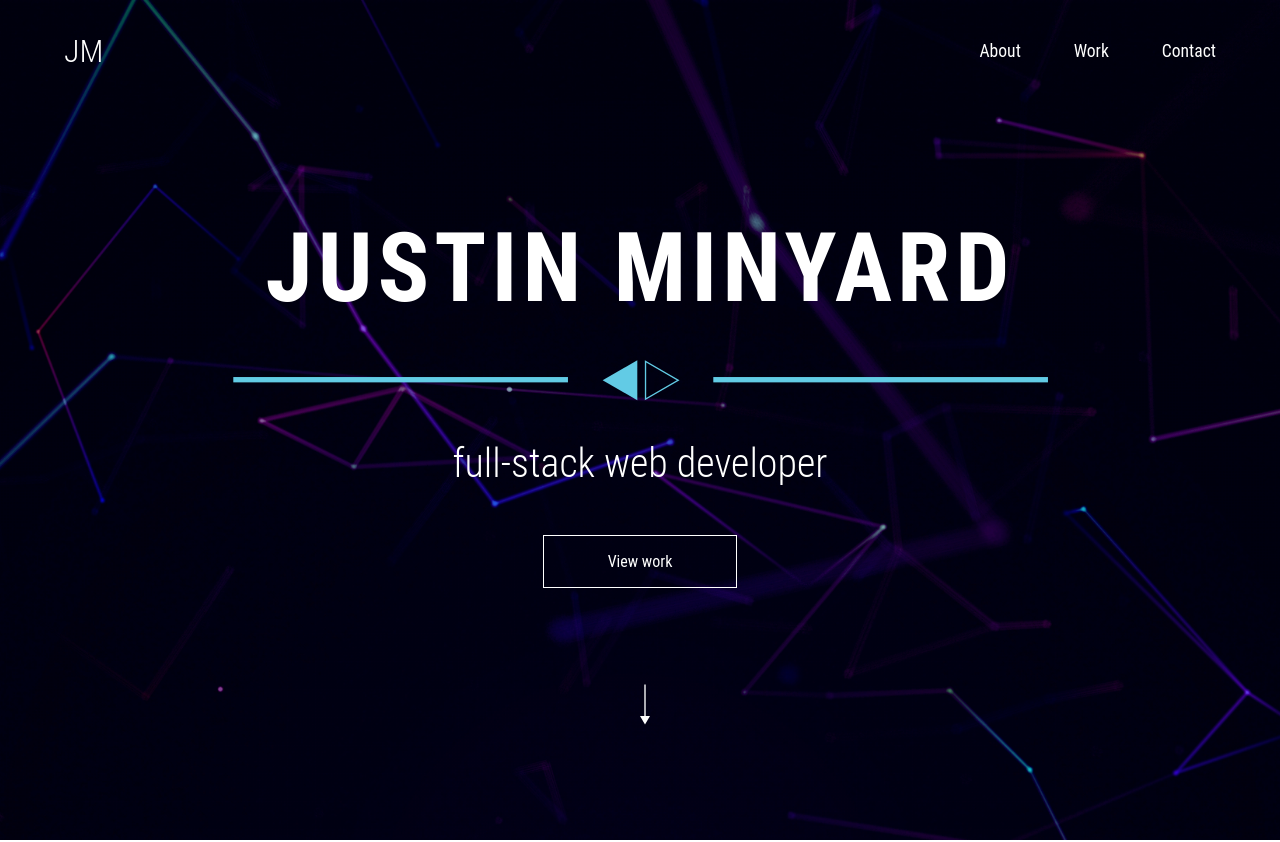
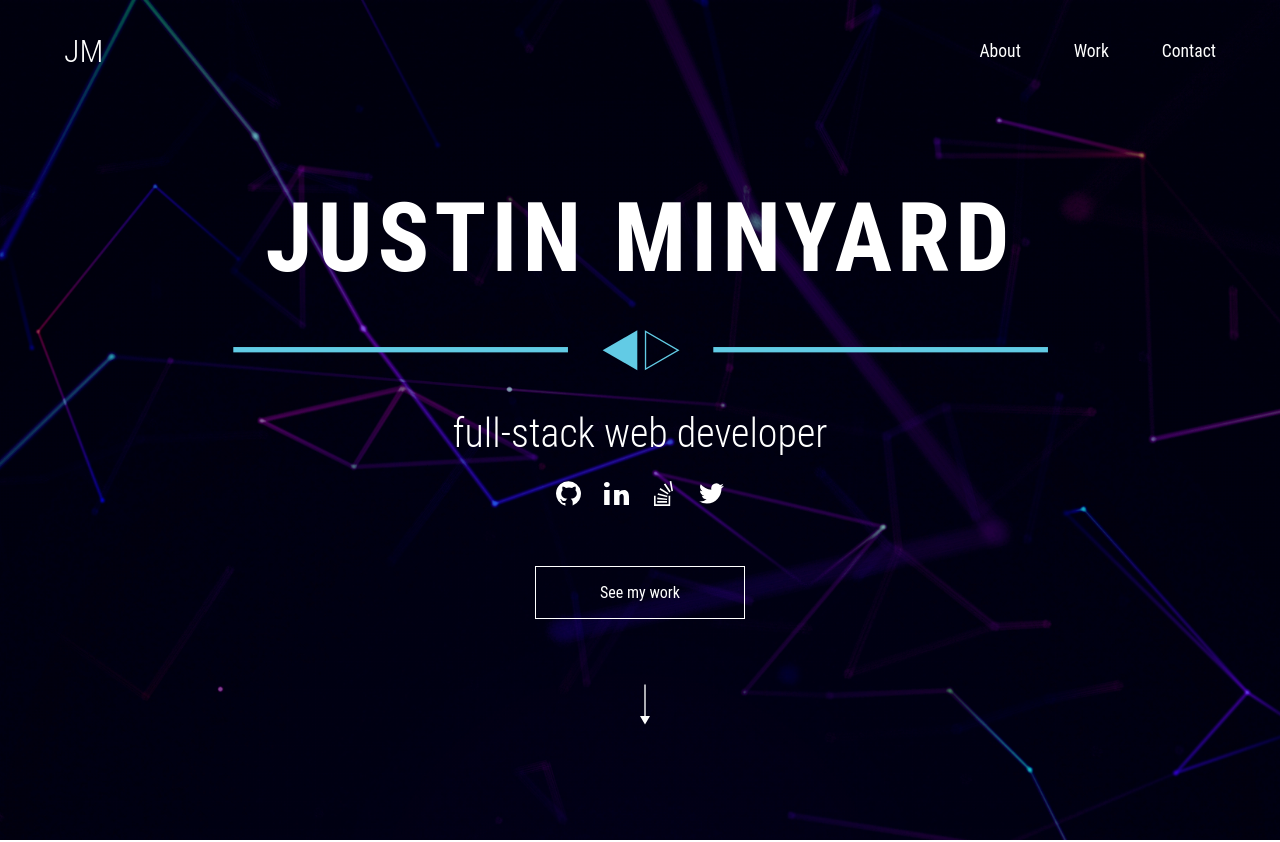
Before and after one commit to mej504/new-portfolio, a Next.js app: page / in a window 1280 px wide. Shown: the top 842 px of the page. Built offline with nearby package versions, Linux system fonts and the light colour scheme.

Commit message:
Adds IconTray; some ARIA updates

```diff
--- a/src/sections/home/Hero.js
+++ b/src/sections/home/Hero.js
@@ -7,6 +7,7 @@ import styles from './styles/hero.module.scss';
 // Components
 import Link from 'next/link';
 import Image from 'next/image';
+import IconTray from '@/home-components/IconTray';
 
 export default function Hero({ innerRef }) {
 
@@ -82,18 +83,20 @@ export default function Hero({ innerRef }) {
 			<div ref={ heroTitle } className={ styles.heroTitleWrap }>
 
 				<h1>Justin Minyard</h1>
-				<div className={ styles.titleAccentWrap }>
+				<div role="img" aria-label="Decorative turquoise divider with two triangles in the center pointing in opposite directions" className={ styles.titleAccentWrap }>
 					<Image src='/img/hero-accent.svg' width={ 1000 } height={ 80 } layout='intrinsic' alt='' />
 				</div>
 				<h2>full-stack web developer</h2>
 
+				<IconTray />
+
 				<Link href="/work">
-					<a className={ styles.btn }>View work</a>
+					<a className={ styles.btn }>See my work</a>
 				</Link>
 
 			</div>
 
-			<div ref={ arrowWrap } onClick={ () => window.location = '#about' }  className={ styles.scrollArrowWrap }>
+			<div role="button" aria-label="Click here to learn about me" ref={ arrowWrap } onClick={ () => window.location = '#about' }  className={ styles.scrollArrowWrap }>
 
 				<Image role='button' src='/img/scroll-arrow.svg' width={ 10 } height={ 71 } alt='Click here to learn about me' />
 
```
